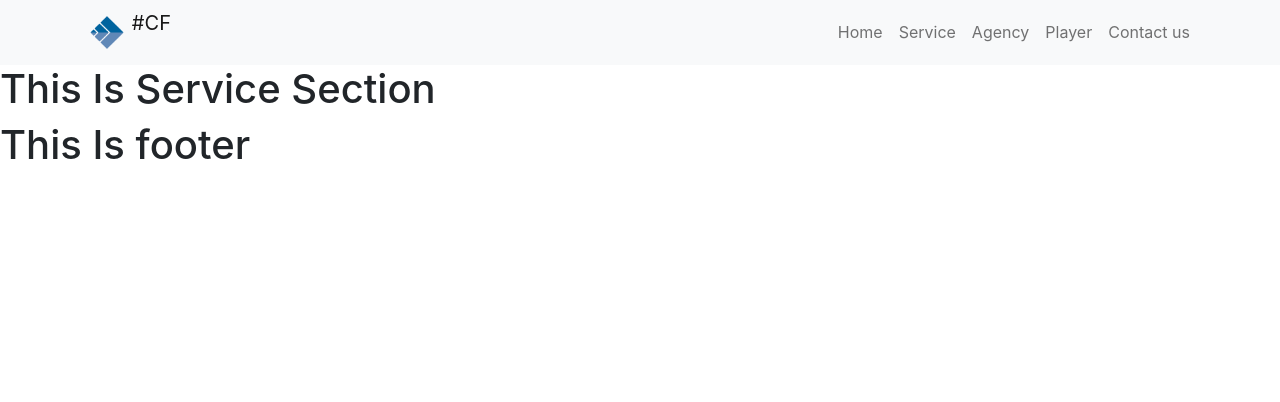
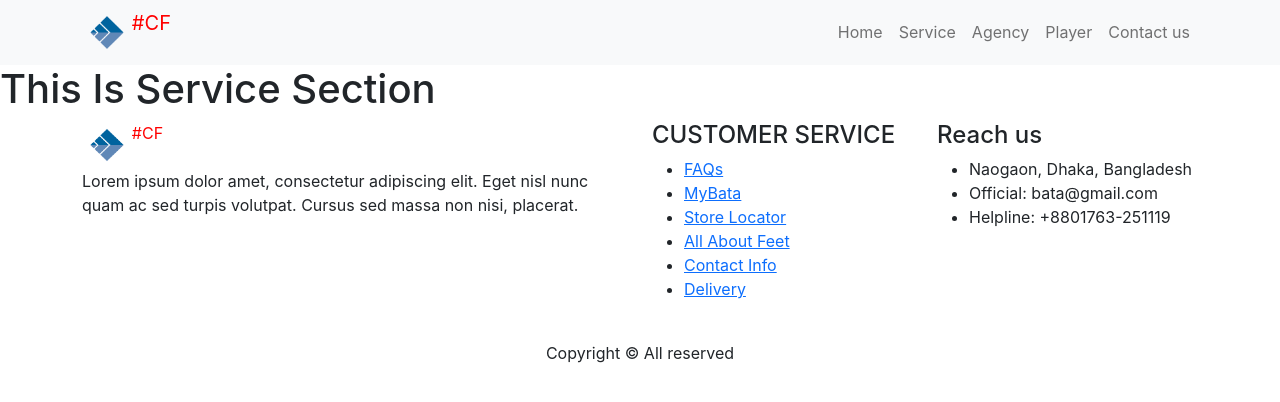
Before and after one commit to aaaasif/-CF, a React (Create React App) app: page / in a window 1280 px wide. Shown: the top 402 px of the page. Built offline with nearby package versions, Linux system fonts and the light colour scheme.

Commit message:
footer design updated

```diff
--- a/src/Components/Footer/Footer.js
+++ b/src/Components/Footer/Footer.js
@@ -1,10 +1,79 @@
 import React from 'react';
+import { Col, Container, Row } from "react-bootstrap";
+import logo from "./../../assets/football-website-image/logo.png"
 
 const Footer = () => {
     return (
-        <div>
-            <h1>This Is footer</h1>
-        </div>
+        <>
+            <div className="footer-top pb-4">
+                  <Container>
+                    <Row>
+                      <Col sm={12} md={6} lg={6}>
+                          <div>
+                          <img
+                            src={logo}
+                            width="49.87px"
+                            height="48.6px"
+                            className="d-inline-block align-top"
+                            alt="React Bootstrap logo"
+                            />
+                            <span className='logo-name'>#CF</span>
+                            </div>
+                            <div>
+                                <p>Lorem ipsum dolor amet, consectetur adipiscing elit. Eget nisl nunc quam ac sed turpis volutpat. Cursus sed massa non nisi, placerat.</p>
+                            </div>
+                            <div>
+
+                            </div>
+                      </Col>
+
+                      <Col sm={12} md={6} lg={3}>
+                          <h4 className="col-title">CUSTOMER SERVICE</h4>
+                          <ul className="information">
+                            <li>
+                              <a href="/home">FAQs</a>
+                            </li>
+                            <li>
+                              <a href="/home">MyBata</a>
+                            </li>
+                            <li>
+                              <a href="/home">Store Locator</a>
+                            </li>
+                            <li>
+                              <a href="/home">All About Feet</a>
+                            </li>
+                            <li>
+                              <a href="/home">Contact Info</a>
+                            </li>
+                            <li>
+                              <a href="/home">Delivery</a>
+                            </li>
+                          </ul>
+                      </Col>
+                      <Col sm={12} md={6} lg={3}>
+                          <h4 className="col-title">Reach us</h4>
+                          <ul className="information contact-info">
+                            <li>
+                              <i className="fas fa-map-marker-alt"></i>
+                              Naogaon, Dhaka, Bangladesh
+                            </li>
+                            <li>
+                              <i className="fas fa-envelope"></i>
+                              Official: bata@gmail.com
+                            </li>
+                            <li>
+                              <i className="fas fa-phone"></i>
+                              Helpline: +8801763-251119
+                            </li>
+                          </ul>
+                      </Col>
+                    </Row>
+                  </Container>
+                </div>
+                <div className="footer">
+                  <p className="text-center">Copyright &copy; All reserved</p>
+                </div>
+        </>
     );
 };
 
--- a/src/Components/NavBar/NavBar.css
+++ b/src/Components/NavBar/NavBar.css
@@ -2,7 +2,5 @@
   padding-top: 10px;
   height: 49px;
   width: 71px;
-  left: 80px;
-  top: 18px;
-  border-radius: nullpx;
+  color: red;
 }
```
